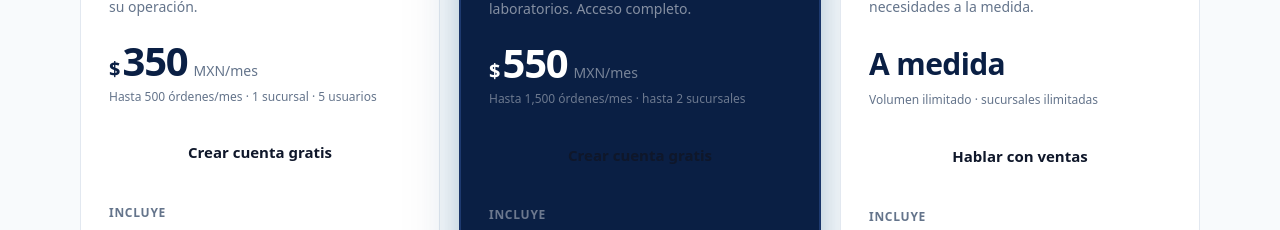
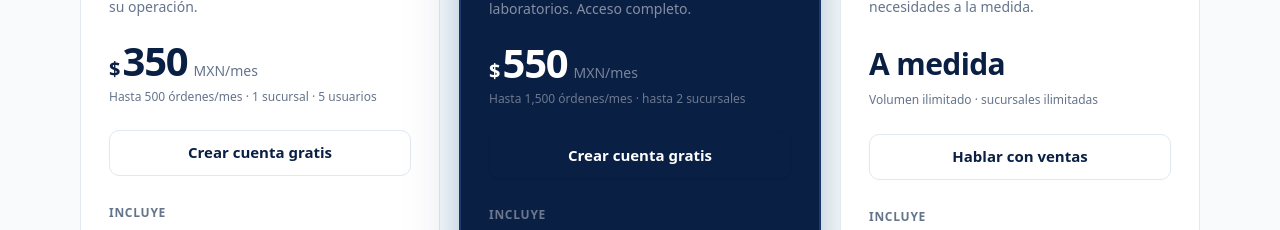
Before and after one commit to SpidySamurai/lab2next.com, a Next.js app: page / in a window 1280 px wide. Shown: the part 6060-6290 px from the top of the page. Built offline with nearby package versions, Linux system fonts and the light colour scheme; no server answers.

Commit message:
refactor(pricing): ctaStyle class string → Button intent prop

```diff
--- a/app/components/landing/organisms/pricing-table.tsx
+++ b/app/components/landing/organisms/pricing-table.tsx
@@ -3,6 +3,7 @@
 import { useLayoutEffect, useRef, useState } from "react";
 import { Check, Minus } from "lucide-react";
 import { Reveal } from "../atoms/reveal";
+import { Button } from "../atoms/button";
 import type { Currency, PricingPlan } from "../domain/types";
 
 interface PricingTableProps {
@@ -153,14 +154,16 @@ export function PricingTable({ plans }: PricingTableProps) {
                   </div>
                   <div className="l-plan-note-v2">{p.note}</div>
 
-                  <a
+                  <Button
+                    as="a"
                     href={p.ctaHref}
                     target={p.external ? "_blank" : undefined}
                     rel={p.external ? "noopener noreferrer" : undefined}
-                    className={`l-btn ${p.ctaStyle} l-plan-cta-v2`}
+                    intent={p.ctaIntent}
+                    className="l-plan-cta-v2"
                   >
                     {p.cta}
-                  </a>
+                  </Button>
 
                   <div className="l-plan-features-label-v2">Incluye</div>
                   <div className="l-plan-features-v2">
```
